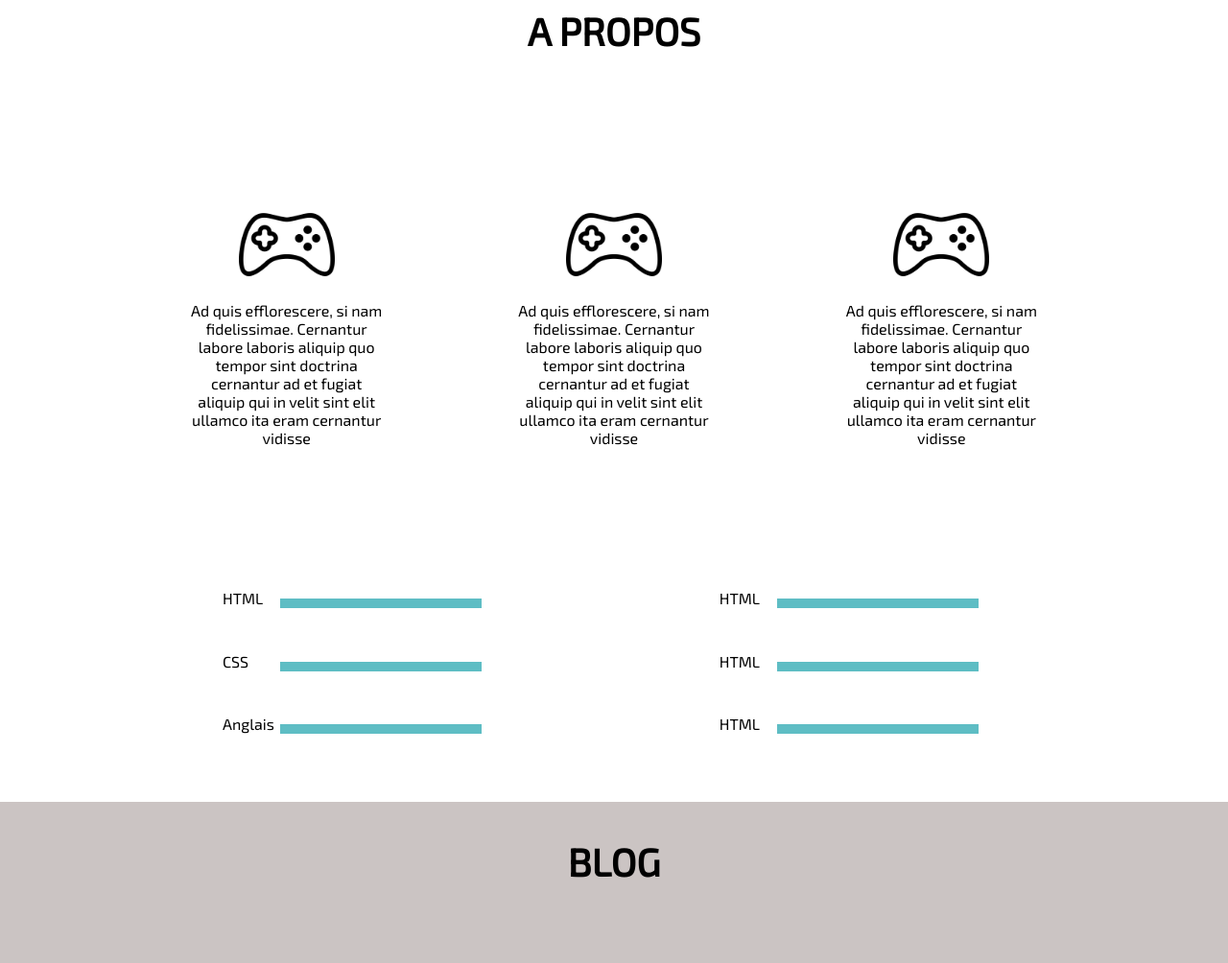
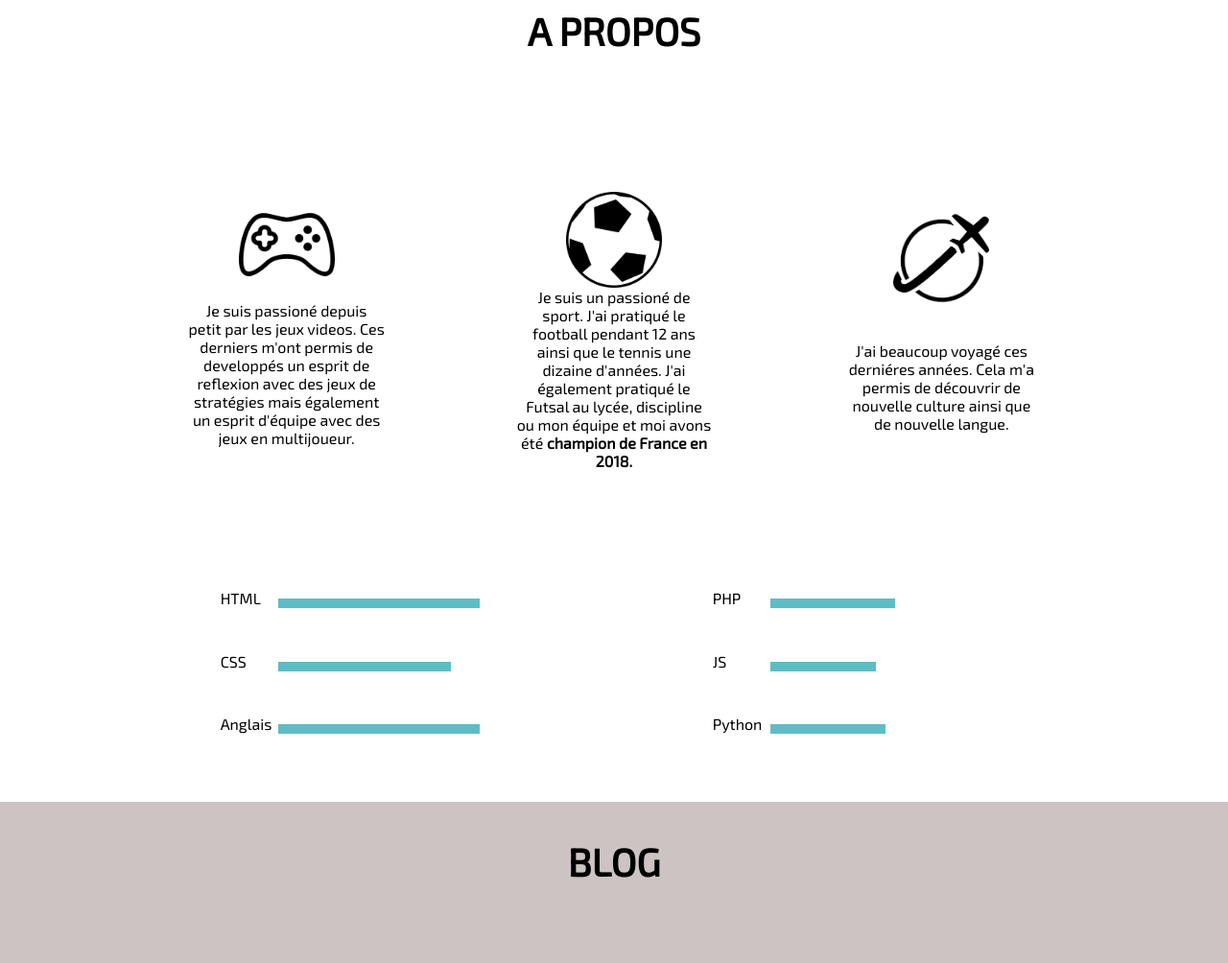
Before and after one commit to Emile2000/Campus-Contest, a PHP site: page /campusC.html in a window 1280 px wide. Shown: the part 834-1838 px from the top of the page at 96% size. Run offline with PHP 8.4, Linux system fonts and the light colour scheme.

Commit message:
Add files via upload

```diff
--- a/campusC.html
+++ b/campusC.html
@@ -59,13 +59,10 @@
             <img src="img/exemplecv.jpg" id="photo_cv" alt="image de moi"/>
             <div>
                 <h2>Bonjour</h2>
-                <p> Incididunt instituendarum do excepteur in legam nescius arbitrantur ita appellat
-                    si culpa tempor de quem deserunt sed quorum nisi est incididunt fidelissimae si
-                    commodo an magna te consequat ita excepteur multos dolor cernantur malis, ad
-                    nisi offendit. Duis despicationes pariatur minim incididunt, ab laboris est
-                    litteris.
+                <p> Actuellement étudiant en premier année de Bachelor informatique, je suis à la recherche d'un stage et d'une alternance.
+                	Je souhaiterai m'orienter vers le developpement web. En effet ce domaine m'attire tout particulierement et je suis determiné à réussir dans ce milieu.
                 </p>
-                <a href="CV BOUTRY.pdf"><button>Mon CV</button></a>
+                <a href="CV BOUTRY.pdf" target="_blank"><button>Mon CV</button></a>
             </div>
 
         </section>
@@ -74,36 +71,30 @@
             <div id="sdiv2">
                 <article>
                     <img src="img/console.png" id="manette" alt="image de manette"/>
-                    <p> Ad quis efflorescere, si nam fidelissimae. Cernantur labore laboris aliquip quo
-                        tempor sint doctrina cernantur ad et fugiat aliquip qui in velit sint elit
-                        ullamco ita eram cernantur vidisse
+                    <p> Je suis passioné depuis petit par les jeux videos. Ces derniers m'ont permis de developpés un esprit de reflexion avec des jeux de stratégies mais également un esprit d'équipe avec des jeux en multijoueur.
                     </p>
                 </article>
                 <article>
-                    <img src="img/console.png" id="manette" alt="image de manette"/>
-                    <p> Ad quis efflorescere, si nam fidelissimae. Cernantur labore laboris aliquip quo
-                        tempor sint doctrina cernantur ad et fugiat aliquip qui in velit sint elit
-                        ullamco ita eram cernantur vidisse
+                    <img src="img/foot.png" id="manette" alt="image de manette"/>
+                    <p> Je suis un passioné de sport. J'ai pratiqué le football pendant 12 ans ainsi que le tennis une dizaine d'années. J'ai également pratiqué le Futsal au lycée, discipline ou mon équipe et moi avons été <span id="champion">champion de France en 2018.</span>
                     </p>
                 </article>
                 <article>
-                    <img src="img/console.png" id="manette" alt="image de manette"/>
-                    <p> Ad quis efflorescere, si nam fidelissimae. Cernantur labore laboris aliquip quo
-                        tempor sint doctrina cernantur ad et fugiat aliquip qui in velit sint elit
-                        ullamco ita eram cernantur vidisse
+                    <img src="img/voyage.png" id="manette" alt="image de manette"/>
+                    <p> J'ai beaucoup voyagé ces derniéres années. Cela m'a permis de découvrir de nouvelle culture ainsi que de nouvelle langue.
                     </p>
                 </article>
             </div>
             <div id="skills">
                 <div id="left">
-                    <p>HTML</p>
-                    <p>CSS</p>
-                    <p>Anglais</p>
+                    <p id="skill1">HTML</p>
+                    <p id="skill2">CSS</p>
+                    <p id="skill3">Anglais</p>
                 </div>
                 <div id="right">
-                    <p>HTML</p>
-                    <p>HTML</p>
-                    <p>HTML</p>
+                    <p id="skill4">PHP</p>
+                    <p id="skill5">JS</p>
+                    <p id="skill6">Python</p>
                 </div>
             </div>
         </section>
@@ -112,30 +103,18 @@
             <h1>Blog</h1>
             <div id="sdiv4">
                 <article>
-                    <a href="../index.php?id=2"><img src="img/inK.jpg" id="inK" alt="Temple"/></a>
-                    <p>Arbitror nisi mandaremus, nam dolore iudicem philosophari. Ea illum
-                        tractavissent ea incurreret a commodo, malis est ab labore eiusmod hic fugiat
-                        tractavissent quamquam duis arbitror id incurreret illum in quibusdam
-                        praesentibus, nam e firmissimum, laborum lorem doctrina laboris, mentitum id
-                        nisi.
+                    <a href="../index.php?id=1" target="_blank"><img src="img/covonight.png" class="inK" alt="Temple"/></a>
+                    <p>Integration d'un site pour un projet d'un ami en ecole de commerce. Le but du site est de proposer ou de rechercher des trajets en sortie de soirée ou de festivals. Maquette realisée par Tom Bacon.
                     </p>
                 </article>
                 <article>
-                    <p>Arbitror nisi mandaremus, nam dolore iudicem philosophari. Ea illum
-                        tractavissent ea incurreret a commodo, malis est ab labore eiusmod hic fugiat
-                        tractavissent quamquam duis arbitror id incurreret illum in quibusdam
-                        praesentibus, nam e firmissimum, laborum lorem doctrina laboris, mentitum id
-                        nisi.
+                    <p>Integration d'un site CV. Ce site avait pour but de mettre notre travail en valeur ainsi que de testé nos aptitudes à l'integration Web.
                     </p>
-                    <img src="img/inK.jpg" id="inK" alt="Temple"/>
+                    <a href="../index.php?id=2" target="_blank"><img src="img/sitcv.png" class="inK" alt="Temple"/></a>
                 </article>
                 <article>
-                    <img src="img/inK.jpg" id="inK" alt="Temple"/>
-                    <p>Arbitror nisi mandaremus, nam dolore iudicem philosophari. Ea illum
-                        tractavissent ea incurreret a commodo, malis est ab labore eiusmod hic fugiat
-                        tractavissent quamquam duis arbitror id incurreret illum in quibusdam
-                        praesentibus, nam e firmissimum, laborum lorem doctrina laboris, mentitum id
-                        nisi.
+                    <a href="../index.php?id=3" target="_blank"><img src="img/projet imie.png" class="inK" alt="Temple"/></a>
+                    <p>Integration d'un site exemple pour l'ecole Campus Academy. Ce site avait pour but de mettre notre travail en valeur ainsi que de testé nos aptitudes à l'integration Web.
                     </p>
                 </article>
             </div>
@@ -169,7 +148,7 @@
         </section>
         <footer>
         	<p>Emile Boutry ©</p>
-        	<a href="Mentions.html">Mention Legales</a>
+        	<a href="Mentions.html" target="_blank">Mention Legales</a>
         </footer>
 
     <script src="js/CampusC.js"></script>
--- a/css/Campus contest.css
+++ b/css/Campus contest.css
@@ -119,6 +119,10 @@ nav > a {
     font-family: 'Exo 2', sans-serif;
 }
 
+#champion{
+    font-weight: bold;
+}
+
 h1{
     font-size: 40px;
     text-transform: uppercase;
@@ -164,12 +168,62 @@ h1{
     position: relative;
 }
 
-#skills p::before{
+#skill1::before{
     content: " ";
     position: absolute;
     top: 10px;
     left:60px;
     width: 200px;
+    border: 5px solid #5EBDC4;
+
+}
+
+#skill2::before{
+    content: " ";
+    position: absolute;
+    top: 10px;
+    left:60px;
+    width: 170px;
+    border: 5px solid #5EBDC4;
+
+}
+
+#skill3::before{
+    content: " ";
+    position: absolute;
+    top: 10px;
+    left:60px;
+    width: 200px;
+    border: 5px solid #5EBDC4;
+
+}
+
+#skill4::before{
+    content: " ";
+    position: absolute;
+    top: 10px;
+    left:60px;
+    width: 120px;
+    border: 5px solid #5EBDC4;
+
+}
+
+#skill5::before{
+    content: " ";
+    position: absolute;
+    top: 10px;
+    left:60px;
+    width: 100px;
+    border: 5px solid #5EBDC4;
+
+}
+
+#skill6::before{
+    content: " ";
+    position: absolute;
+    top: 10px;
+    left:60px;
+    width: 110px;
     border: 5px solid #5EBDC4;
 
 }
@@ -207,12 +261,12 @@ h1{
 }
 
 #Section3 article p{
-    width: 300px;
+    width: 250px;
     text-align: center;
 }
 
 #Section3 img {
-    width: 300px;
+    width: 400px;
     height: 200px;
 }
 
@@ -232,9 +286,10 @@ h1{
 
 }
 
-#Section4 img{
+.inK{
     width: 300px;
     height: 200px;
+    background-image: url(../img/console.png);
 
 }
 
@@ -258,6 +313,10 @@ h1{
     background-color: beige;
     justify-content: space-between;
     width: 100%;
+}
+
+.inK:hover{
+    left: -50px;
 }
 
 
@@ -406,6 +465,10 @@ footer a{
 	transform: translateX(0%);
 }
 
+#sdiv5 form::after{
+    display: none;
+}
+
 @keyframes navLinkFade {
 	from{
 		opacity: 0;
--- a/index.php
+++ b/index.php
@@ -30,8 +30,12 @@ if(isset($_GET['id']) AND !empty($_GET['id'])) {
 
 <style>
 	h2{
-		color:red;
+		color:blue;
 	}
+
+   p{
+      font-weight: bold;
+   }
 </style>
 
 <h2>Commentaires:</h2>
```
Also changed, not shown: commentaire.sql (added, +101 -0 lines), img/covonight.png (added), img/foot.png (added), img/projet imie.png (added), img/sitcv.png (added), img/voyage.png (added), 1 other file.
